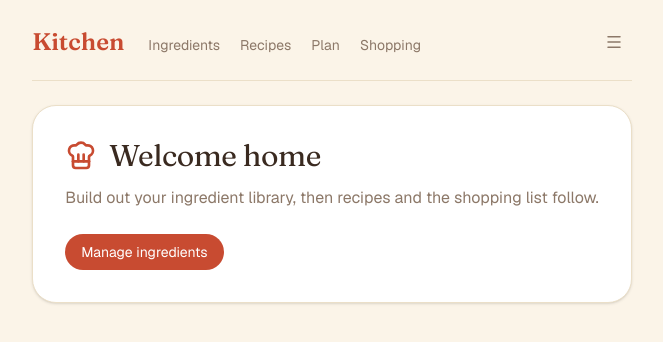
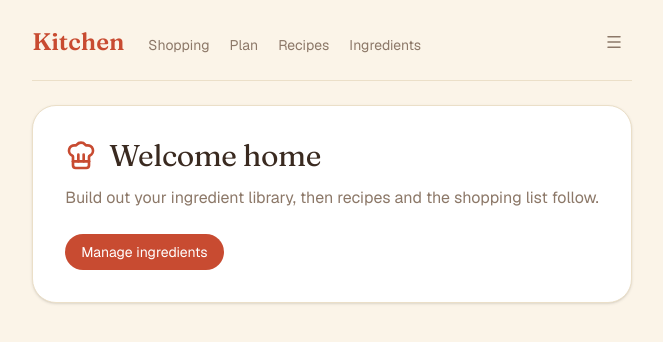
Before and after one commit to szevvy/recipev2, a Next.js app: page / in a window 1280 px wide. Shown: the top 342 px of the page, without its empty margins (308-971 px from the left). Built offline with nearby package versions, Linux system fonts and the light colour scheme.

Commit message:
Nav: reorder to shopping / plan / recipes / ingredients
Matches the task flow: what are we buying -> what are we cooking ->
how is it made -> what's in the pantry.

```diff
--- a/src/components/AppHeader.tsx
+++ b/src/components/AppHeader.tsx
@@ -3,10 +3,10 @@ import { HeaderMenu } from "./HeaderMenu";
 
 const navItems: { href: string; label: string; disabled?: boolean }[] = [
   { href: "/", label: "Home" },
+  { href: "/shopping", label: "Shopping" },
+  { href: "/plan", label: "Plan" },
+  { href: "/recipes", label: "Recipes" },
   { href: "/ingredients", label: "Ingredients" },
-  { href: "/recipes", label: "Recipes" },
-  { href: "/plan", label: "Plan" },
-  { href: "/shopping", label: "Shopping" },
 ];
 
 export function AppHeader({ current }: { current: string }) {
```
